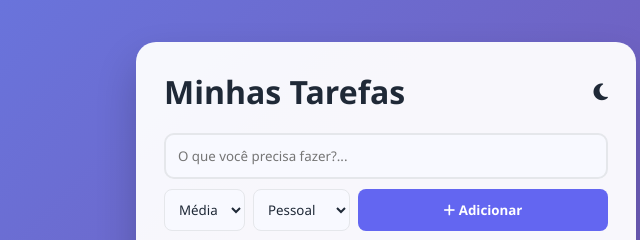
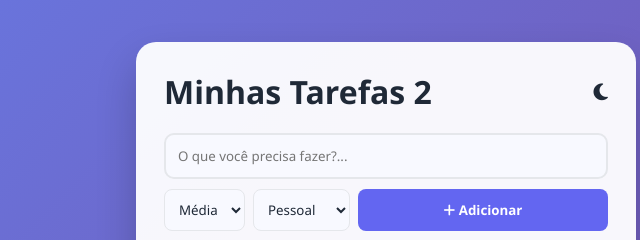
Before and after one commit to joaoVictor0309/CADASTRO_TAREFAS_JVICTOR, a plain HTML site: page index.HTML in a window 1280 px wide. Shown: the part 169-409 px from the top of the page, 254-894 px from the left. Drawn offline with Linux system fonts and the light colour scheme.

Commit message:
subindo pro git

```diff
--- a/index.HTML
+++ b/index.HTML
@@ -18,7 +18,7 @@
     <div class="cartao-aplicacao">
 
         <header class="cabecalho-aplicacao">
-            <h1>Minhas Tarefas </h1>
+            <h1>Minhas Tarefas 2 </h1>
             <button id="botao-alterar-tema" class="botao-tema" type="button" aria-label="Alternar tema">
                 <i class="fa-solid fa-moon"></i>
             </button>
```
